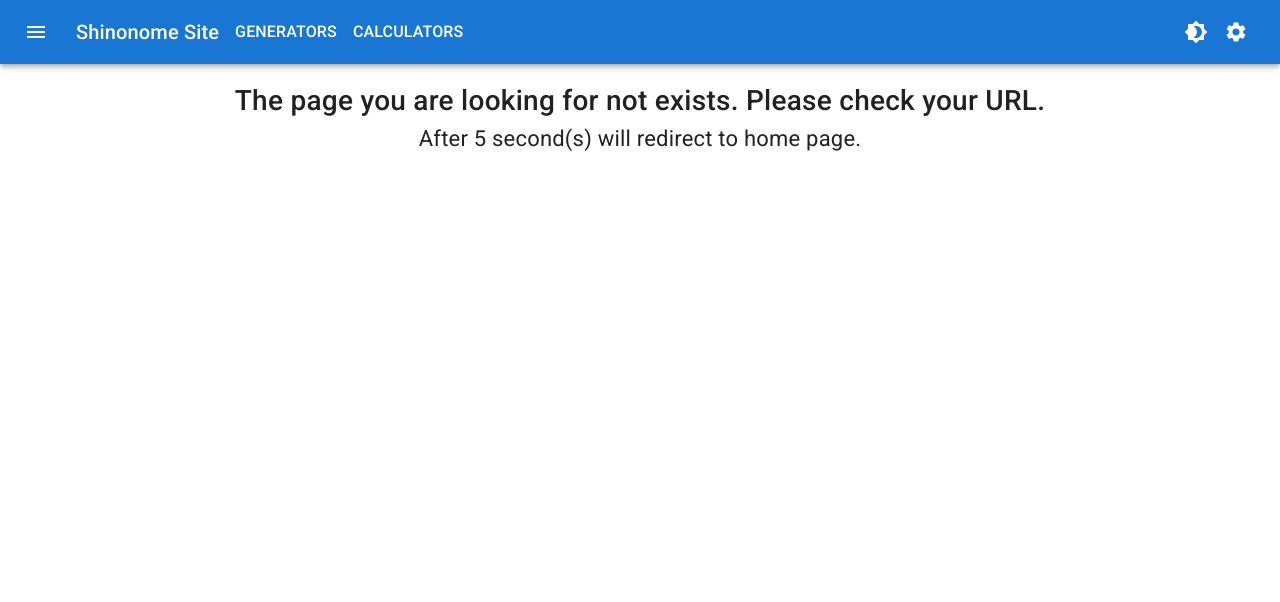
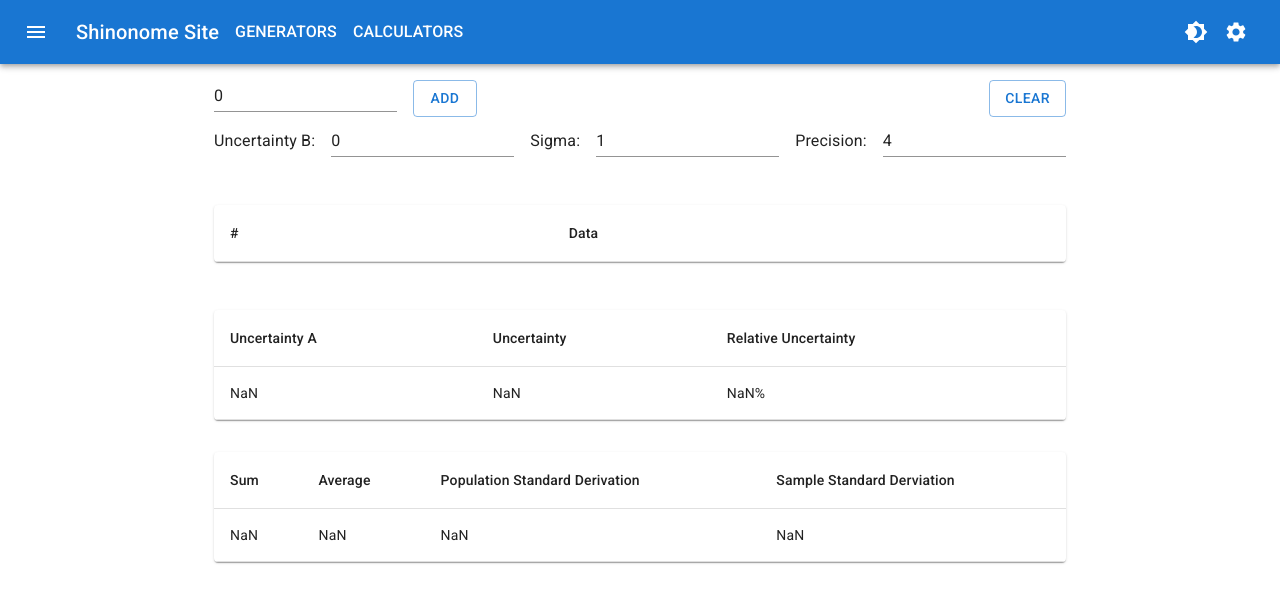
Before and after one commit to Shinonome28/shinonome-utils, a React (Create React App) app: page /uncertainty-calculator in a window 1280 px wide. Shown: the top 602 px of the page. Built offline with nearby package versions, Linux system fonts and the light colour scheme.

Commit message:
refactor to use react router v6

```diff
--- a/src/conponents/MainAppBar.js
+++ b/src/conponents/AppBarTypeA.js
@@ -17,7 +17,7 @@ import { ColorModeContext } from "./ToggleColorMode";
 import { useNavigate } from "react-router-dom";
 import { useImmer } from "use-immer";
 
-function MainAppBar() {
+function AppBarTypeA() {
   const colorMode = useContext(ColorModeContext);
   const navigate = useNavigate();
   const [archorsEls, setArchorEls] = useImmer({});
@@ -26,7 +26,7 @@ function MainAppBar() {
       "String Utils": "/string-utils",
     },
     Calculators: {
-      "Uncertainty Calculator": "/uncertatinty-calculator",
+      "Uncertainty Calculator": "/uncertainty-calculator",
     },
   };
 
@@ -148,4 +148,4 @@ function MainAppBar() {
   );
 }
 
-export default MainAppBar;
+export default AppBarTypeA;
--- a/src/index.js
+++ b/src/index.js
@@ -1,10 +1,6 @@
 import React from "react";
 import ReactDOM from "react-dom/client";
-import App from "./App";
-import { CssBaseline } from "@mui/material";
-import ToggleColorMode from "./conponents/ToggleColorMode";
-import { BrowserRouter as Router } from "react-router-dom";
-import GlobalAlertMessageContextProvider from "./context/globalAlertMessageContext";
+import Router from "./router";
 
 if (window.location.search !== "") {
   const params = new URLSearchParams(window.location.search);
@@ -17,13 +13,6 @@ if (window.location.search !== "") {
 const root = ReactDOM.createRoot(document.getElementById("root"));
 root.render(
   <React.StrictMode>
-    <ToggleColorMode>
-      <CssBaseline />
-      <GlobalAlertMessageContextProvider>
-        <Router>
-          <App />
-        </Router>
-      </GlobalAlertMessageContextProvider>
-    </ToggleColorMode>
+    <Router></Router>
   </React.StrictMode>
 );
--- a/src/libs/i18n.js
+++ b/src/libs/i18n.js
@@ -0,0 +1,4 @@
+export function loadTranslationFile() {}
+export function getLanguagePreference() {}
+
+export default function tr(str) {}
--- /dev/null
+++ b/src/router.js
@@ -0,0 +1,37 @@
+import { RouterProvider, createBrowserRouter } from "react-router-dom";
+import UILayoutTypeA from "./uiLayout/uiLayoutTypeA";
+import About from "./conponents/About";
+import StringUtils from "./conponents/StringUtils";
+import UncertaintyCalculator from "./conponents/UncertaintyCalculator";
+
+const router = createBrowserRouter([
+  {
+    path: "/",
+    Component: () => (
+      <UILayoutTypeA>
+        <About />
+      </UILayoutTypeA>
+    ),
+    children: [],
+  },
+  {
+    path: "/string-utils",
+    Component: () => (
+      <UILayoutTypeA>
+        <StringUtils />
+      </UILayoutTypeA>
+    ),
+  },
+  {
+    path: "/uncertainty-calculator",
+    Component: () => (
+      <UILayoutTypeA>
+        <UncertaintyCalculator />
+      </UILayoutTypeA>
+    ),
+  },
+]);
+
+export default function Router() {
+  return <RouterProvider router={router}></RouterProvider>;
+}
--- /dev/null
+++ b/src/uiLayout/uiLayoutTypeA.js
@@ -0,0 +1,30 @@
+import { Box, Container, CssBaseline } from "@mui/material";
+import AppBarTypeA from "../conponents/AppBarTypeA";
+import ControlledAlert from "../conponents/ControlledAlert";
+import GlobalAlertMessageContextProvider from "../context/globalAlertMessageContext";
+import ToggleColorMode from "../conponents/ToggleColorMode";
+// import { Link, Navigate } from "react-router-dom";
+
+function UILayoutTypeA(props) {
+  return (
+    <ToggleColorMode>
+      <CssBaseline />
+      <GlobalAlertMessageContextProvider>
+        <Box>
+          <AppBarTypeA></AppBarTypeA>
+          <ControlledAlert></ControlledAlert>
+          <Container
+            maxWidth="md"
+            sx={{
+              mt: 2,
+            }}
+          >
+            {props.children}
+          </Container>
+        </Box>
+      </GlobalAlertMessageContextProvider>
+    </ToggleColorMode>
+  );
+}
+
+export default UILayoutTypeA;
```
Also changed, not shown: src/conponents/HelpCenter.js (added).
